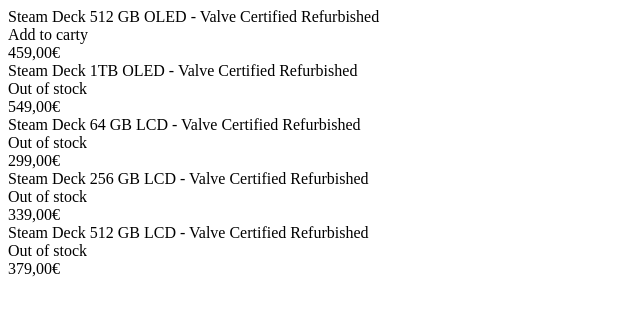
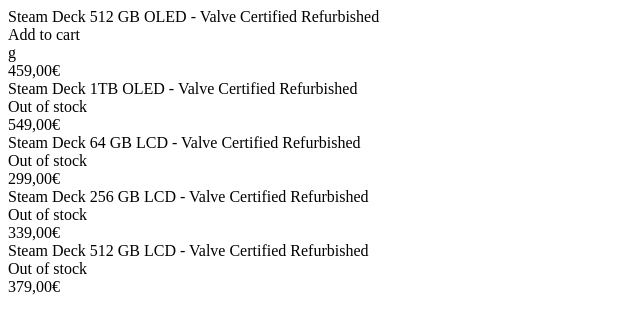
Before and after one commit to ScaxCodes/steamdeck-dummy-page, a plain HTML site: page index.html in a window 1280 px wide. Shown: the whole page, without its empty margins (0-640 px from the left). Drawn offline with Linux system fonts and the light colour scheme.

Commit message:
Fix spelling error in index.html

```diff
--- a/index.html
+++ b/index.html
@@ -30,11 +30,12 @@
                       <div class="kW6m4Sjqacp5hykrj5LEo m8h0cksva38onSt9vDraW">
                         <div class="_1JuIpzMtS7-xZrnUmEQ4my">
                           <div class="_3XwnF5hpyOwvxFT_v7PMhS CartBtn">
-                            <span> Add to carty</span>
+                            <span> Add to cart</span>
                           </div>
                           <div
                             class="_2s-O5T3qJJYR2AUq4b9jIN StoreSalePriceWidgetContainer"
                           >
+                            g
                             <div class="_3j4dI1yA7cRfCvK8h406OB">459,00€</div>
                           </div>
                         </div>
```
